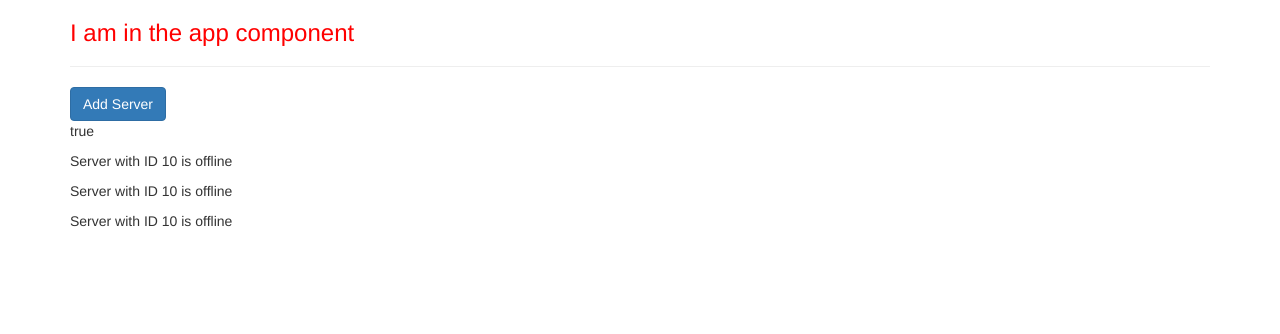
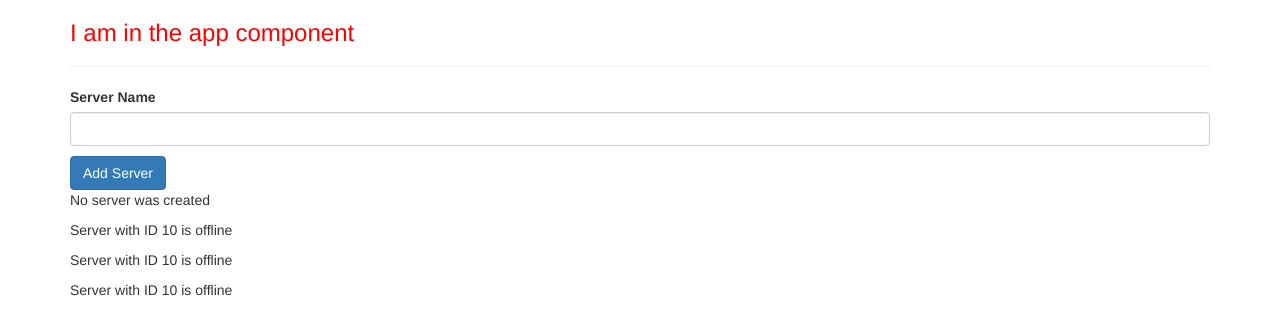
Before and after one commit to MerelOhler/my-first-angular-app, an Angular app: page / in a window 1280 px wide. Shown: the top 334 px of the page. Built offline with nearby package versions, Linux system fonts and the light colour scheme.

Commit message:
event binding

```diff
--- a/src/app/servers/servers.component.html
+++ b/src/app/servers/servers.component.html
@@ -1,5 +1,10 @@
-<button class="btn btn-primary" [disabled]="!allowNewServer">Add Server</button>
-<p>{{allowNewServer}}</p>
+<label>Server Name</label>
+<input type="text"
+  class="form-control"
+  (input)="OnUpdateServerName($event)">
+<p>{{serverName}}</p>
+<button class="btn btn-primary" [disabled]="!allowNewServer" (click)="OnCreateServer()">Add Server</button>
+<p>{{serverCreationStatus}}</p>
 <app-server></app-server>
 <app-server></app-server>
 <app-server></app-server>
--- a/src/app/servers/servers.component.ts
+++ b/src/app/servers/servers.component.ts
@@ -10,6 +10,8 @@
 })
 export class ServersComponent implements OnInit {
   allowNewServer = false;
+  serverCreationStatus = 'No server was created';
+  serverName = '';
 
   constructor(){
     setTimeout(() => {this.allowNewServer = true;},2000);
@@ -17,4 +19,11 @@
 
   ngOnInit() {}
 
+  OnCreateServer() {
+    this.serverCreationStatus = 'Server was created';
+  }
+  OnUpdateServerName(name: any){
+    this.serverName = name.target.value;
+  }
+
 }
```
